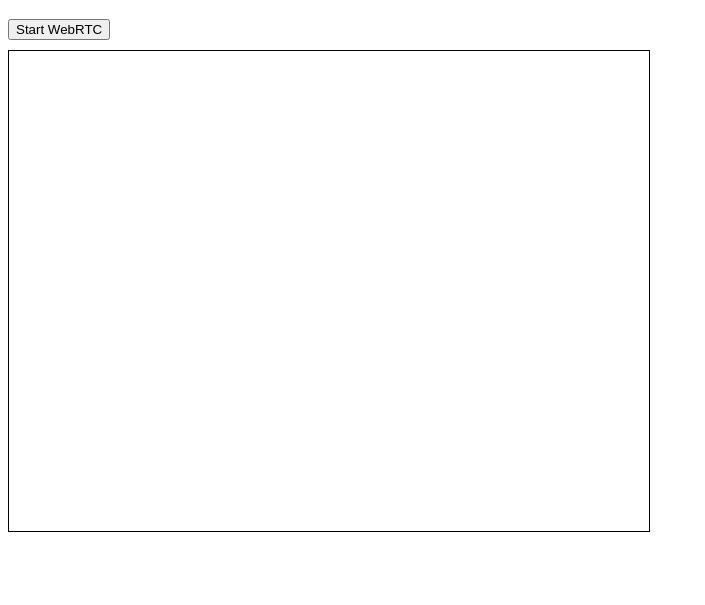
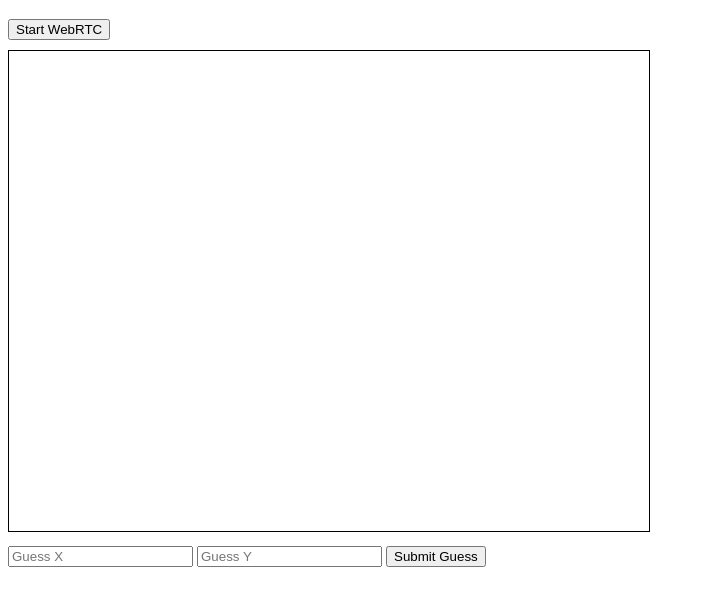
Before and after one commit to Aiden-Robinson/WebRTC-Server, a website: page API/client/index.html in a window 1280 px wide. Shown: the part 61-666 px from the top of the page, without its empty margins (0-705 px from the left). Drawn offline with Linux system fonts and the light colour scheme.

Commit message:
can take in a guess, no business logic

```diff
--- a/API/client/index.html
+++ b/API/client/index.html
@@ -18,8 +18,21 @@
         <!-- New canvas to display video frames -->
         <canvas id="video-canvas" width="640" height="480" style="border: 1px solid black;"></canvas>
 
+        <!-- New input fields for guessing coordinates -->
+        <div style="margin-top: 10px;">
+            <input type="number" id="guess-x" placeholder="Guess X" />
+            <input type="number" id="guess-y" placeholder="Guess Y" />
+            <input type="button" id="submit-guess" onclick="submitGuess()" value="Submit Guess"></input>
+        </div>
+
         <script type="text/javascript">
             pageReady();
+
+            function submitGuess() {
+                const guessX = document.getElementById('guess-x').value;
+                const guessY = document.getElementById('guess-y').value;
+                serverConnection.send(JSON.stringify({ type: 'guess', x: guessX, y: guessY }));
+            }
         </script>
     </body>
 </html>
--- a/API/client/webrtc.js
+++ b/API/client/webrtc.js
@@ -111,3 +111,9 @@ function createUUID() {
 
   return `${s4() + s4()}-${s4()}-${s4()}-${s4()}-${s4() + s4() + s4()}`;
 }
+
+function submitGuess() {
+    const guessX = document.getElementById('guess-x').value;
+    const guessY = document.getElementById('guess-y').value;
+    serverConnection.send(JSON.stringify({ type: 'guess', x: guessX, y: guessY }));
+}
--- a/API/server/server.js
+++ b/API/server/server.js
@@ -77,6 +77,8 @@ function startWebSocketServer(httpsServer) {
             if (signal.sdp) {
                 handleSdpOffer(signal.sdp, ws, signal);
                 peerConnection = new RTCPeerConnection();
+            } else if (signal.type === 'guess') {
+                console.log(`Received guess - X: ${signal.x}, Y: ${signal.y}`); // Log the received guess
             } else {
                 wss.broadcast(message);
             }
```
